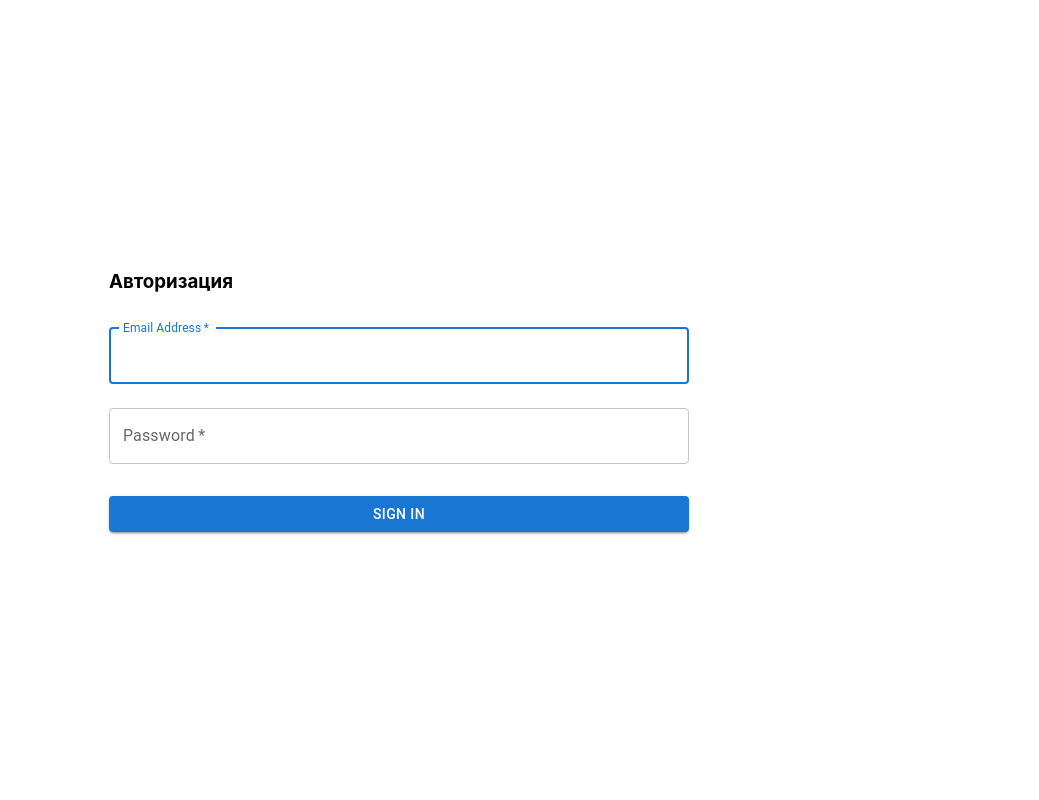
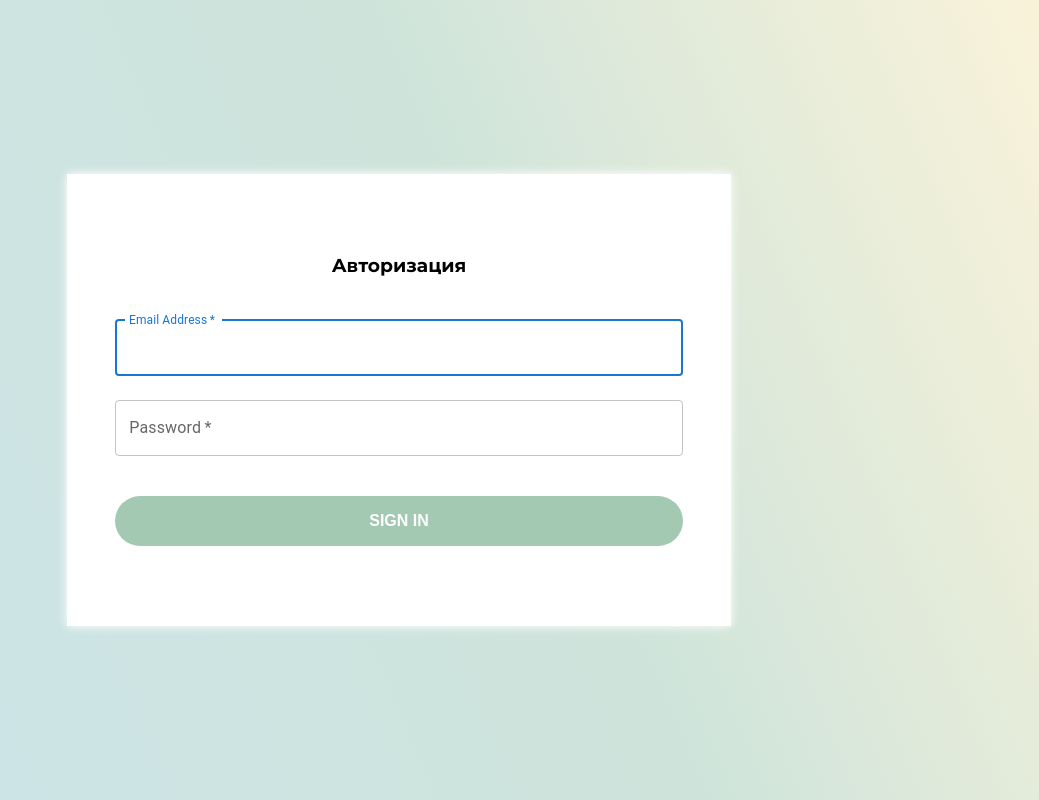
Before and after one commit to klyukinaxen/test--app, a React (Create React App) app: page / in a window 1280 px wide. Shown: the whole page, without its empty margins (241-1280 px from the left). Built offline with nearby package versions, Linux system fonts and the light colour scheme.

Commit message:
add styles, some fixes

```diff
--- a/src/index.scss
+++ b/src/index.scss
@@ -1,78 +1,76 @@
+@import url("https://fonts.googleapis.com/css2?family=Montserrat:wght@300;400;500;600;700&display=swap");
+
 body {
     margin: 0;
-    font-family: -apple-system, BlinkMacSystemFont, "Segoe UI", "Roboto",
-        "Oxygen", "Ubuntu", "Cantarell", "Fira Sans", "Droid Sans",
-        "Helvetica Neue", sans-serif;
+    font-family: "Montserrat", sans-serif;
     -webkit-font-smoothing: antialiased;
     -moz-osx-font-smoothing: grayscale;
-}
-code {
-    font-family: source-code-pro, Menlo, Monaco, Consolas, "Courier New",
-        monospace;
 }
 
 h3 {
     cursor: default;
+    margin-top: 2rem;
 }
 
 li {
     list-style-type: none;
 }
-#main {
+
+.main {
+    width: 100vw;
+    height: 100vh;
+
+    display: flex;
+    align-items: center;
+    justify-content: center;
+
     position: relative;
+    background: linear-gradient(
+            67.12deg,
+            rgba(0, 123, 150, 0.2) 0.51%,
+            rgba(8, 117, 71, 0.2) 57.83%,
+            rgba(228, 193, 69, 0.2) 100%,
+            rgba(235, 43, 204, 0) 100%,
+            rgba(255, 230, 0, 0.1) 100%
+        ),
+        #ffffff;
 }
 
 .container {
-    box-sizing: border-box;
-
     display: flex;
     flex-direction: column;
     align-items: center;
+
+    box-sizing: border-box;
     margin: auto;
     padding: 30px;
 
     color: #000;
 
+    // Todo Form
     &__input-field {
         display: flex;
         justify-content: space-around;
     }
 
-    .log-out {
-        margin: 1rem;
-        position: absolute;
-        top: 0;
-        right: 0;
-
-
+    //Todo Page
+    &__todos-page {
+        display: flex;
+        flex-direction: column;
+        align-items: center;
+        padding: 4rem;
+        background-color: rgba(255, 255, 255, 0.843);
+        box-sizing: border-box;
+        box-shadow: 0px 0px 5px rgba(255, 255, 255, 0.25), 0px 0px 8px #ffffffd5;
     }
 
     &__add-task {
         width: 100%;
+        padding: 30px 20px;
+        margin: 1rem;
+
         border: 0.5px solid #000;
-        padding: 30px 20px;
-        border-radius: 50px;
-    }
-    &__todos {
-        display: flex;
-        flex-direction: column;
-        justify-content: space-between;
-        box-sizing: border-box;
-        align-items: center;
-
-        width: 100%;
-
-        &_list {
-            display: flex;
-            flex-direction: column;
-            justify-content: flex-start;
-
-            .todo-item {
-                display: flex;
-                justify-content: baseline;
-                align-items: center;
-            }
-        }
+        border-radius: 30px;
     }
 
     &__toggle {
@@ -84,21 +82,61 @@ li {
 
         margin-top: 1rem;
     }
-}
 
-.main {
-    width: 100vw;
-    height: 100vh;
+    // Todo list
+    &__todos {
+        display: flex;
+        flex-direction: column;
+        justify-content: space-between;
+        box-sizing: border-box;
+        align-items: center;
 
+        &_list {
             display: flex;
+            flex-direction: column;
+            justify-content: flex-start;
+
+            //Todo Item
+            .todo-item {
+                display: flex;
+                justify-content: baseline;
                 align-items: center;
-    justify-content: center;
-}
-
-.text-field {
-    margin: 0 20px;
             }
 
             .delete-icon {
                 cursor: pointer;
             }
+        }
+    }
+    .log-out {
+        margin: 1rem;
+        position: absolute;
+        top: 0;
+        right: 0;
+    }
+
+    //Log-in Page
+    &__log-in {
+        display: flex;
+        flex-direction: column;
+        padding: 3rem;
+        background-color: #fff;
+        box-shadow: 0px 0px 5px rgba(255, 255, 255, 0.25), 0px 0px 10px #ffffff;
+        align-items: center;
+
+        .login__submit {
+            width: 100%;
+            height: 50px;
+
+            border: none;
+            border-radius: 50px;
+            margin: 2rem 0;
+            background: #a4c9b3;
+            color: #fff;
+            font-weight: 700;
+            font-size: 16px;
+            line-height: 22px;
+            text-transform: uppercase;
+        }
+    }
+}
--- a/src/pages/LoginPage.tsx
+++ b/src/pages/LoginPage.tsx
@@ -1,12 +1,12 @@
 import React from "react";
-import { Box, TextField, Button } from '@mui/material';
+import { Box, TextField } from '@mui/material';
 import { useNavigate } from 'react-router-dom'
 
 export const LoginPage: React.FC = () => {
     const navigate = useNavigate();
 
     return (<>
-        <div className="container__logIn">
+        <div className="container__log-in">
             <h3>Авторизация</h3>
             <Box component="form" onSubmit={() => navigate('/todo')} sx={{ mt: 1 }}>
                 <TextField
@@ -29,14 +29,9 @@ export const LoginPage: React.FC = () => {
                     id="password"
                     autoComplete="current-password"
                 />
-                <Button
+                <button className="login__submit"
                     type="submit"
-                    fullWidth
-                    variant="contained"
-                    sx={{ mt: 3, mb: 2 }}
-                >
-                    Sign In
-                </Button>
+                >Sign In</button>
             </Box>
         </div>
 
--- a/src/pages/TodosPage.tsx
+++ b/src/pages/TodosPage.tsx
@@ -2,7 +2,6 @@ import React, { useState, useEffect } from 'react'
 import { useNavigate } from 'react-router-dom'
 import { TodoList } from "../components/TodoList";
 import { TodoForm } from "../components/TodoForm";
-// import { ITodo } from "../interfaces";
 import { useAppSelector, useAppDispatch } from "../hook";
 import { ToggleButtonGroup, ToggleButton, Button } from '@mui/material';
 import { setTodos } from '../store/todoSlice';
@@ -43,6 +42,7 @@ export const TodosPage: React.FC = () => {
     return (
         <>
             <Button variant='outlined' className='log-out' color="info" onClick={() => navigate('/')}>log out</Button>
+            <div className="container__todos-page">
                 <div className="container__add-task">
                     <TodoForm />
                 </div>
@@ -57,7 +57,6 @@ export const TodosPage: React.FC = () => {
                         <ToggleButton value="all">Все задачи</ToggleButton>
                         <ToggleButton value="new">Не выполнено</ToggleButton>
                     </ToggleButtonGroup>
-                <div className="container__todos">
                     <TodoList todos={resultTodos} />
                 </div>
             </div>
```
Lines whose indentation alone changed are shown as unchanged.
